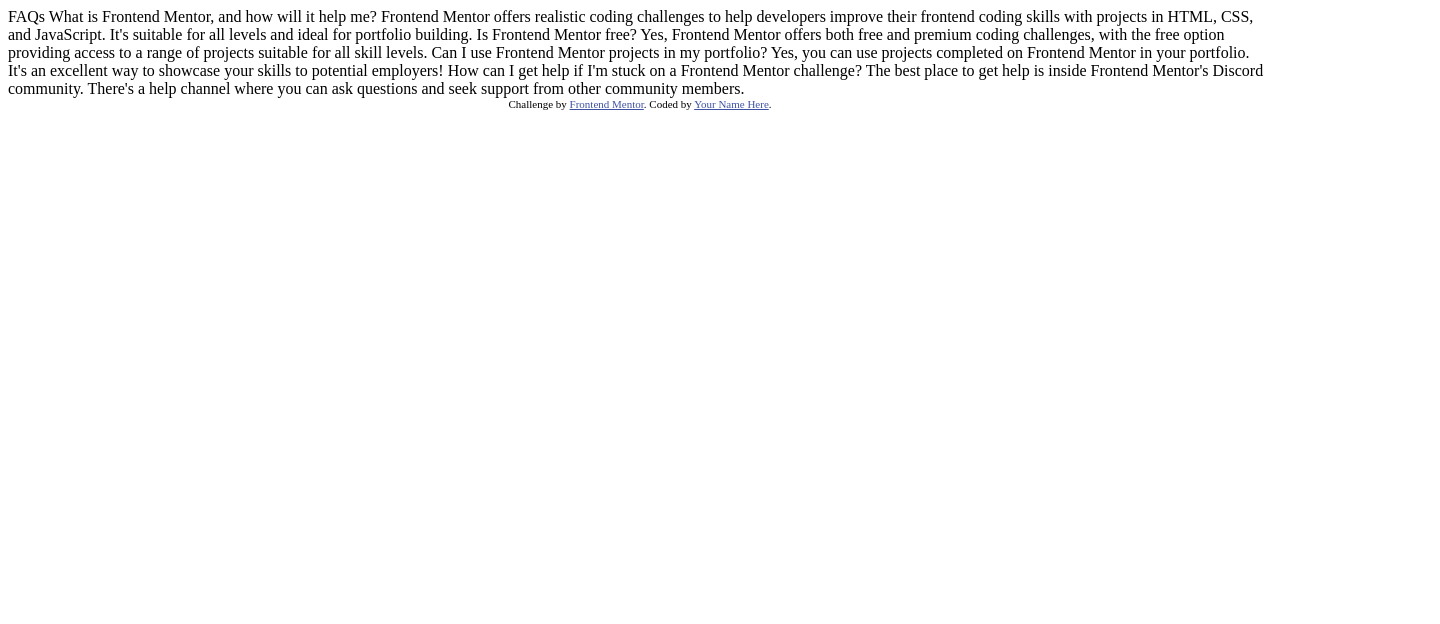
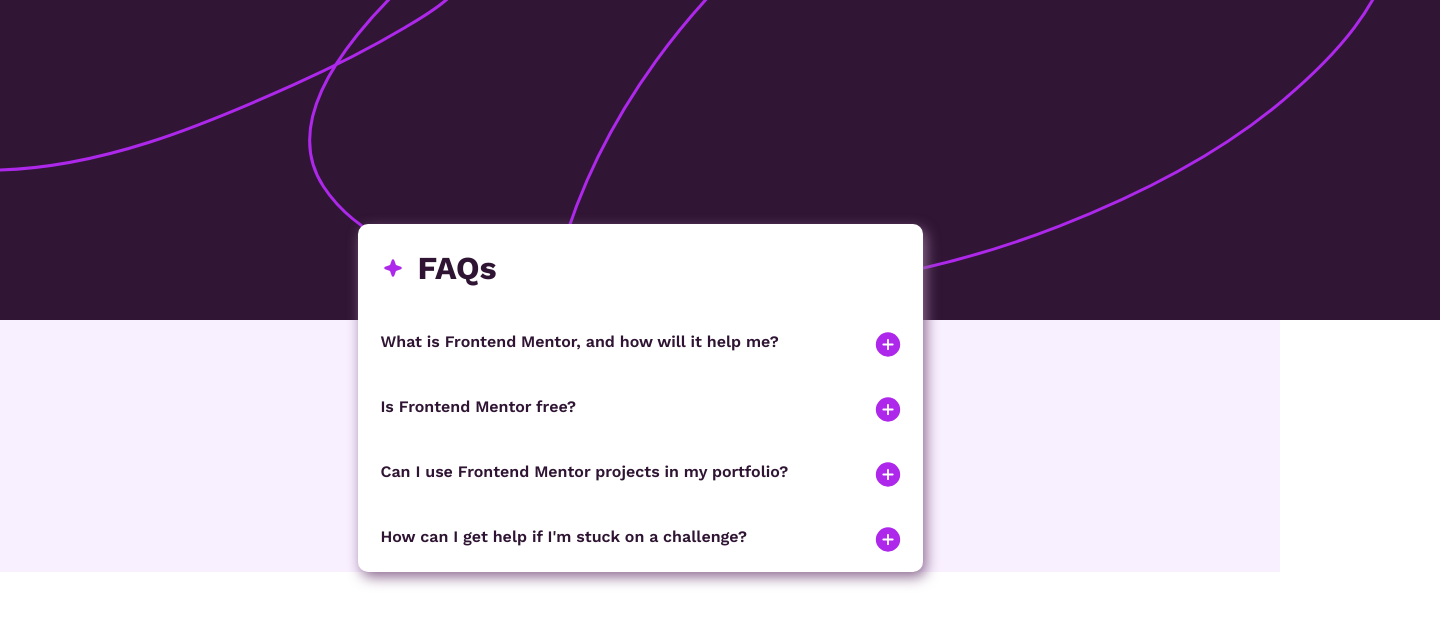
Before and after one commit to pajarmuharam14/faq-accordion, a plain HTML site: page index.html in a window 1280 px wide. Shown: the whole page, 1440 px wide, since content can reach past the window. Drawn offline with nearby package versions, Linux system fonts and the light colour scheme.

Commit message:
done create style desktop mode

```diff
--- a/index.html
+++ b/index.html
@@ -1,48 +1,56 @@
 <!DOCTYPE html>
 <html lang="en">
   <head>
-  <meta charset="UTF-8">
-  <meta name="viewport" content="width=device-width, initial-scale=1.0"> <!-- displays site properly based on user's device -->
-
-  <link rel="icon" type="image/png" sizes="32x32" href="./assets/images/favicon-32x32.png">
-
+    <meta charset="UTF-8" />
+    <meta name="viewport" content="width=device-width, initial-scale=1.0" />
+    <link rel="icon" type="image/png" sizes="32x32" href="./assets/images/favicon-32x32.png" />
+    <link rel="preconnect" href="https://fonts.googleapis.com" />
+    <link rel="preconnect" href="https://fonts.gstatic.com" crossorigin />
+    <link href="https://fonts.googleapis.com/css2?family=Work+Sans:wght@400;600;700&display=swap" rel="stylesheet" />
+    <link rel="stylesheet" href="style.css" />
     <title>Frontend Mentor | FAQ accordion</title>
-
-  <!-- Feel free to remove these styles or customise in your own stylesheet 👍 -->
-  <style>
-    .attribution { font-size: 11px; text-align: center; }
-    .attribution a { color: hsl(228, 45%, 44%); }
-  </style>
   </head>
   <body>
-
-  FAQs
-
-  What is Frontend Mentor, and how will it help me?
-
-  Frontend Mentor offers realistic coding challenges to help developers improve their
-  frontend coding skills with projects in HTML, CSS, and JavaScript. It's suitable for
-  all levels and ideal for portfolio building.
-
-  Is Frontend Mentor free?
-
-  Yes, Frontend Mentor offers both free and premium coding challenges, with the free
-  option providing access to a range of projects suitable for all skill levels.
-
-  Can I use Frontend Mentor projects in my portfolio?
-
-  Yes, you can use projects completed on Frontend Mentor in your portfolio. It's an excellent
-  way to showcase your skills to potential employers!
-
-  How can I get help if I'm stuck on a Frontend Mentor challenge?
-
-  The best place to get help is inside Frontend Mentor's Discord community. There's a help
-  channel where you can ask questions and seek support from other community members.
-
-
-  <div class="attribution">
-    Challenge by <a href="https://www.frontendmentor.io?ref=challenge" target="_blank">Frontend Mentor</a>.
-    Coded by <a href="#">Your Name Here</a>.
+    <main>
+      <div class="container">
+        <img src="./assets/images/background-pattern-desktop.svg" alt="" />
+        <div class="faq-acordion">
+          <div class="faq-acordion-container">
+            <div class="title">
+              <img src="./assets/images/icon-star.svg" alt="" />
+              <h1>FAQs</h1>
             </div>
+            <div class="question">
+              <p>What is Frontend Mentor, and how will it help me?</p>
+              <img src="./assets/images/icon-plus.svg" alt="" />
+            </div>
+            <div class="answer">
+              <p>Frontend Mentor offers realistic coding challenges to help developers improve their frontend coding skills with projects in HTML, CSS, and JavaScript. It's suitable for all levels and ideal for portfolio building.</p>
+            </div>
+            <div class="question">
+              <p>Is Frontend Mentor free?</p>
+              <img src="./assets/images/icon-plus.svg" alt="" />
+            </div>
+            <div class="answer">
+              <p>Yes, Frontend Mentor offers both free and premium coding challenges, with the free option providing access to a range of projects suitable for all skill levels.</p>
+            </div>
+            <div class="question">
+              <p>Can I use Frontend Mentor projects in my portfolio?</p>
+              <img src="./assets/images/icon-plus.svg" alt="" />
+            </div>
+            <div class="answer">
+              <p>Yes, you can use projects completed on Frontend Mentor in your portfolio. It's an excellent way to showcase your skills to potential employers!</p>
+            </div>
+            <div class="question">
+              <p>How can I get help if I'm stuck on a challenge?</p>
+              <img src="./assets/images/icon-plus.svg" alt="" />
+            </div>
+            <div class="answer">
+              <p>The best place to get help is inside Frontend Mentor's Discord community. There's a help channel where you can ask questions and seek support from other community members.</p>
+            </div>
+          </div>
+        </div>
+      </div>
+    </main>
   </body>
 </html>
--- a/style.css
+++ b/style.css
@@ -4,3 +4,66 @@
   --grayish-purple: hsl(292, 16%, 49%);
   --dark-purple: hsl(292, 42%, 14%);
 }
+
+* {
+  margin: 0;
+  padding: 0;
+}
+
+body {
+  font-family: "Work Sans", sans-serif;
+}
+
+.container {
+  position: relative;
+  background-color: var(--ligh-pink);
+}
+
+.faq-acordion {
+  display: flex;
+  justify-content: center;
+  align-items: center;
+}
+
+.faq-acordion-container {
+  width: 565px;
+  background-color: var(--white);
+  margin-top: -100px;
+  border-radius: 10px;
+  box-shadow: 3px 5px 14px var(--grayish-purple);
+}
+
+.title {
+  display: flex;
+  margin: 25px;
+}
+
+.title img {
+  width: 20px;
+}
+
+.title h1 {
+  margin: 0 15px;
+  color: var(--dark-purple);
+}
+
+.question {
+  display: flex;
+  justify-content: space-between;
+}
+
+.question p {
+  margin: 20px 20px 0 23px;
+  font-weight: 600;
+  color: var(--dark-purple);
+}
+
+.question img {
+  margin: 17px 20px 17px 0;
+}
+
+.answer {
+  color: var(--grayish-purple);
+  margin: 0 22px 8px 22px;
+  display: none;
+}
```
Lines whose indentation alone changed are shown as unchanged.
